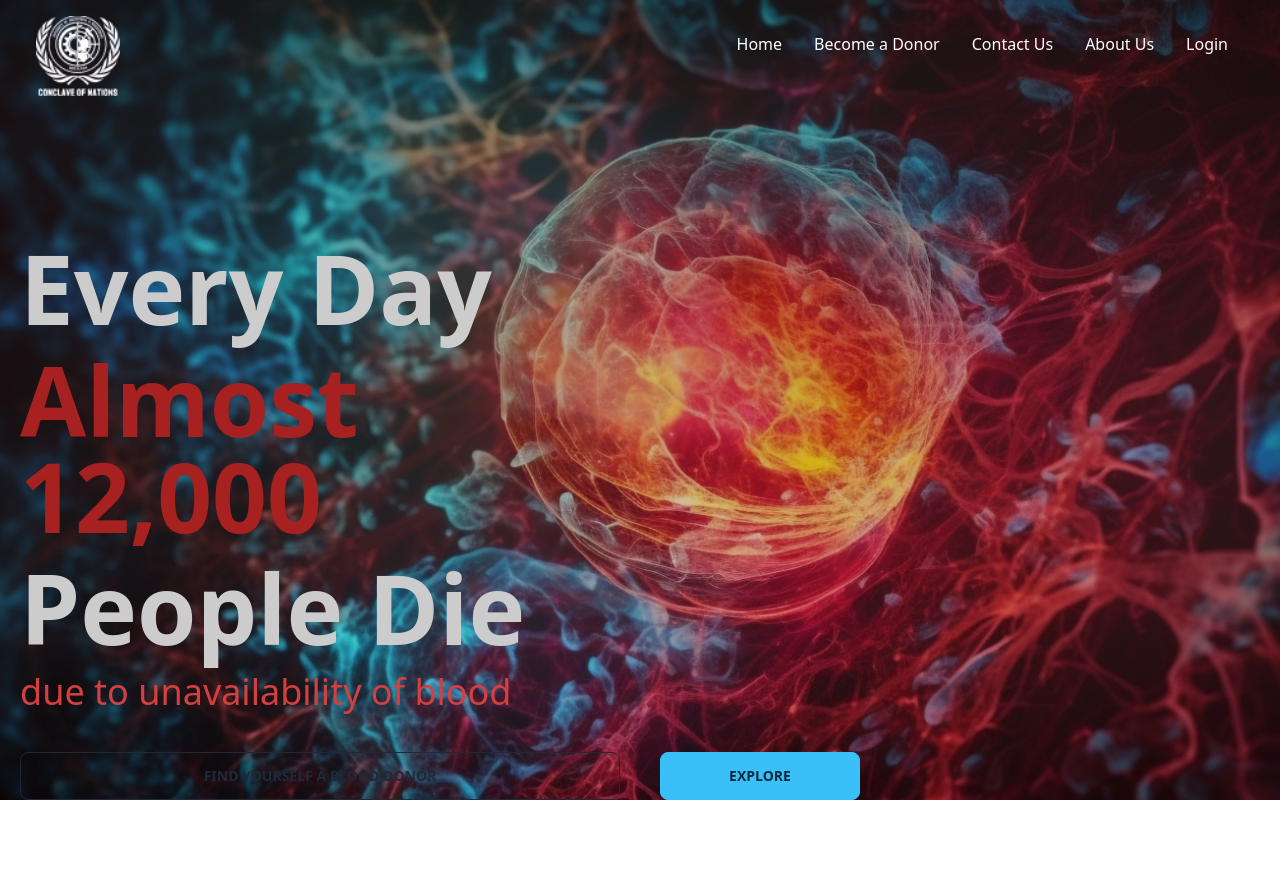
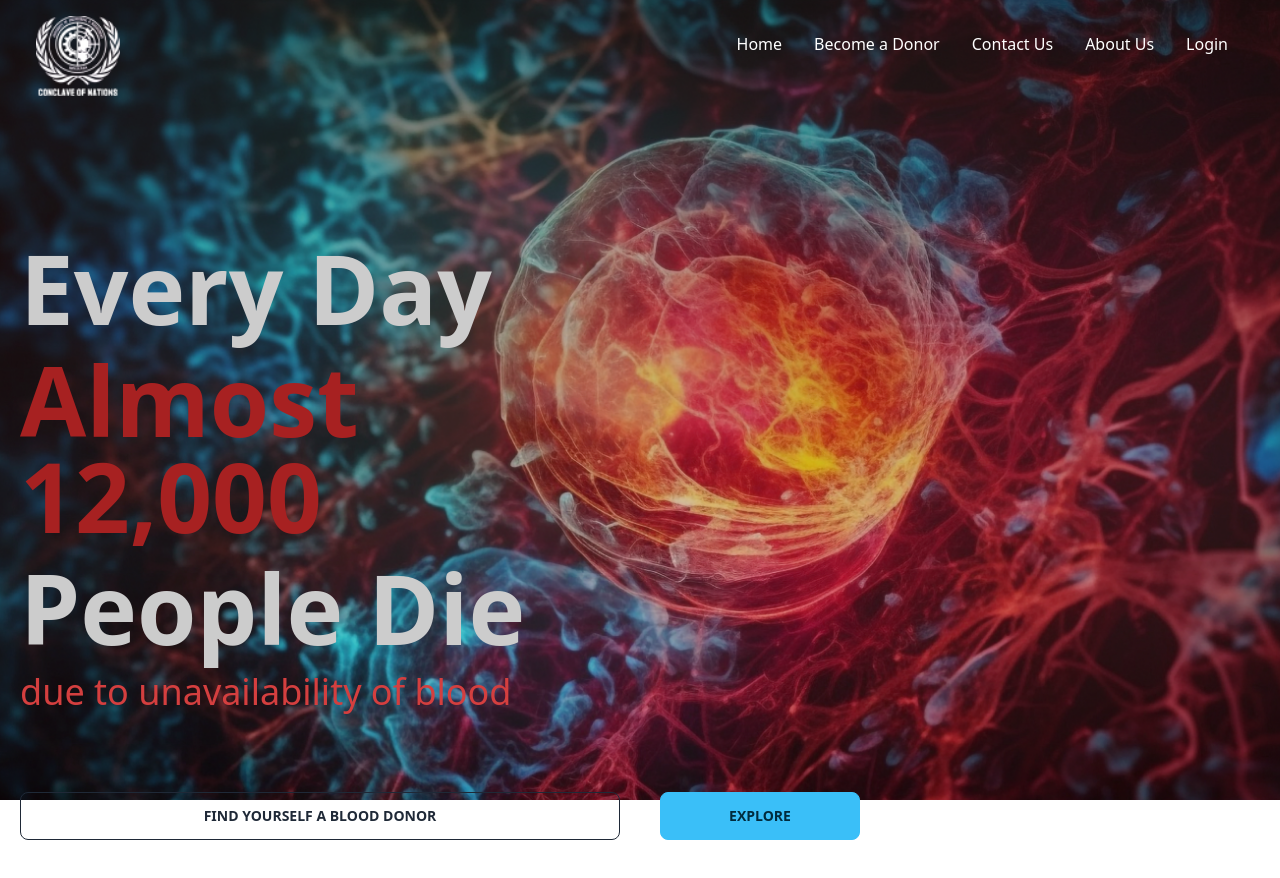
Before and after one commit to prabuddha03/doctor_H4B, a React (Vite) app: page / in a window 1280 px wide. Shown: the top 878 px of the page. Built offline with nearby package versions, Linux system fonts and the light colour scheme.

Commit message:
small fix

```diff
--- a/src/components/Hero.jsx
+++ b/src/components/Hero.jsx
@@ -10,7 +10,7 @@ const Hero = () => {
        <p className="text-8xl font-bold pt-4 text-[#a72121]">Almost 12,000</p>
        <p className="text-8xl font-bold pt-4 text-[#cccccc]">People Die</p>
        <p className="text-4xl pt-4 text-[#d43f3f]">due to unavailability of blood </p>
-       <div className="flex pt-10">
+       <div className="flex pt-20">
        <button className="btn btn-outline w-[600px]">Find yourself a Blood Donor</button>
        <button className="btn btn-info mx-10 w-[200px]">explore</button>
        </div>
```
